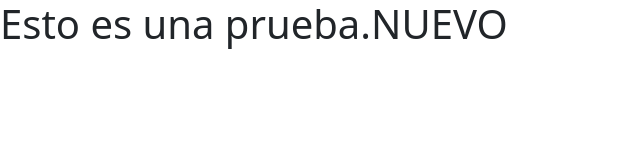
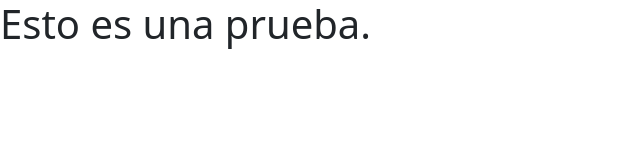
Before and after one commit to fboisier/python0015-repaso-git, a plain HTML site: page index.html in a window 1280 px wide. Shown: the whole page, without its empty margins (0-640 px from the left). Drawn offline with Linux system fonts and the light colour scheme.

Commit message:
subimos los cambios 2

```diff
--- a/index.html
+++ b/index.html
@@ -8,7 +8,7 @@
     <link rel="stylesheet" href="css/bootstrap.min.css">
 </head>
 <body>
-    <h1>Esto es una prueba.NUEVO</h1>
+    <h1>Esto es una prueba.</h1>
 
     <script src="js/bootstrap.bundle.min.js"></script>
 </body>
```
